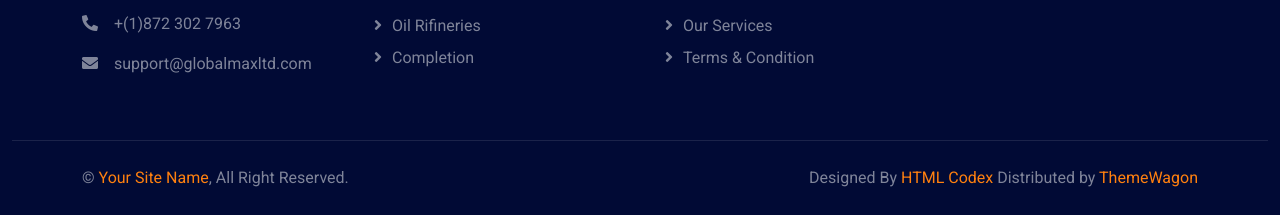
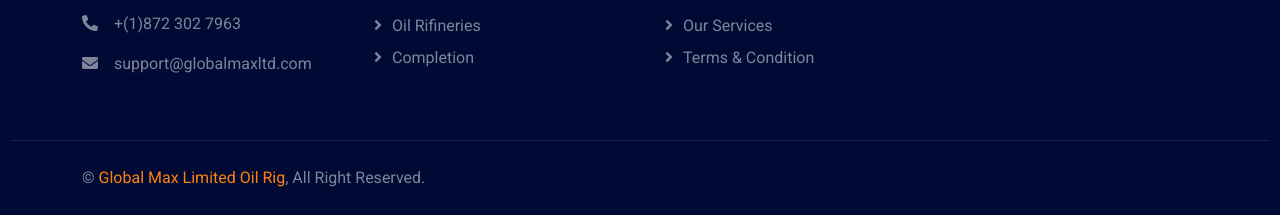
Before and after one commit to EmilyRacheal/oil-gas-company, a plain HTML site: page about.html in a window 1280 px wide. Shown: the part 2564-2779 px from the top of the page. Drawn offline with nearby package versions, Linux system fonts and the light colour scheme.

Commit message:
worked on the footer

```diff
--- a/about.html
+++ b/about.html
@@ -468,13 +468,8 @@
         <div class="container">
           <div class="row">
             <div class="col-md-6 text-center text-md-start mb-3 mb-md-0">
-              &copy; <a href="#">Your Site Name</a>, All Right Reserved.
-            </div>
-            <div class="col-md-6 text-center text-md-end">
-              <!--/*** This template is free as long as you keep the footer author’s credit link/attribution link/backlink. If you'd like to use the template without the footer author’s credit link/attribution link/backlink, you can purchase the Credit Removal License from "https://htmlcodex.com/credit-removal". Thank you for your support. ***/-->
-              Designed By
-              <a href="https://htmlcodex.com">HTML Codex</a> Distributed by
-              <a href="https://themewagon.com">ThemeWagon</a>
+              &copy; <a href="#">Global Max Limited Oil Rig</a>, All Right
+              Reserved.
             </div>
           </div>
         </div>
```
Also changed, not shown: contact.html (+2 -7 lines), index.html (+2 -7 lines), service.html (+2 -7 lines).
